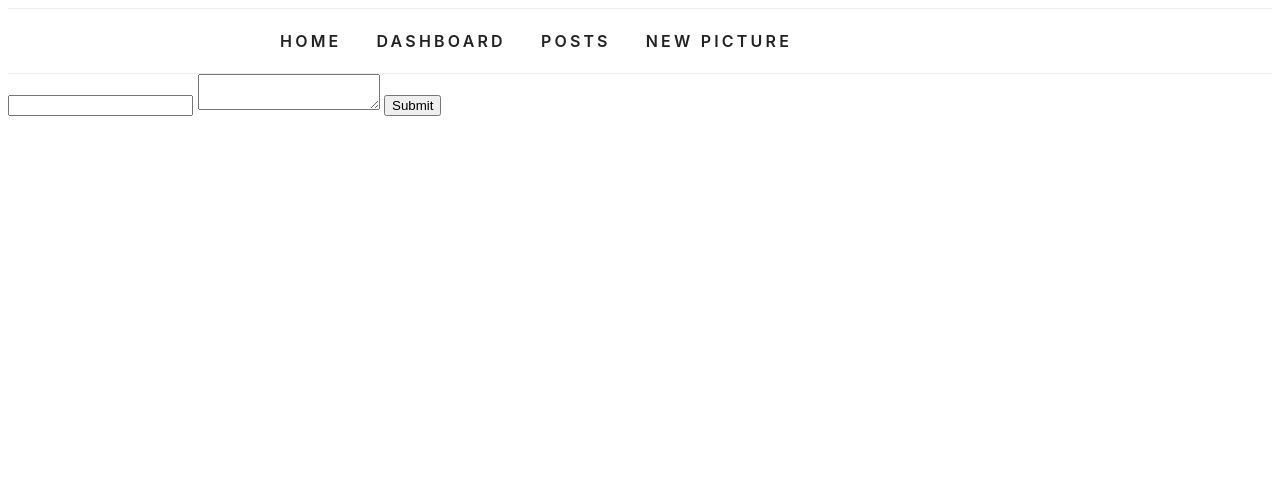
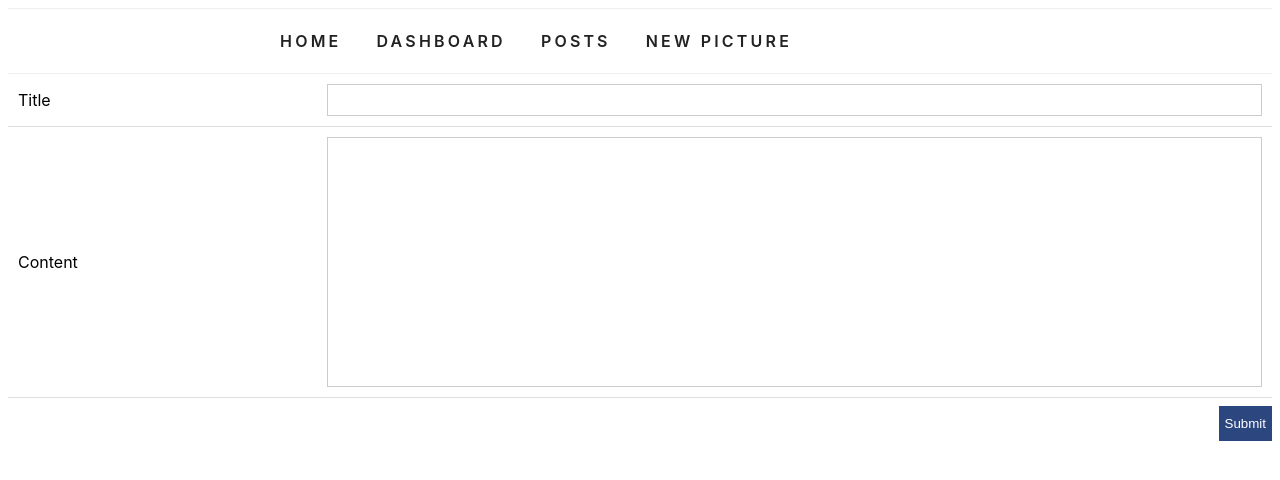
Before and after one commit to thesus/bokstaever, a Django app: page /dashboard/post/edit/ in a window 1280 px wide. Shown: the top 480 px of the page. Run offline with Django 3.2, Linux system fonts and the light colour scheme; data that the repository does not hold is empty; style sheets or scripts are compiled from the project's sources.

Commit message:
Basic styling for post edit/update page

```diff
--- a/src/bokstaever/static/css/dashboard.scss
+++ b/src/bokstaever/static/css/dashboard.scss
@@ -52,6 +52,7 @@ div.container {
 }
 
 table {
+    &.table {
         width: 100%;
         border-collapse: collapse;
 
@@ -63,14 +64,17 @@ table {
             border-bottom: 1px solid #ddd;
         }
 
+        .posts {
+            cursor: pointer;
+        }
+
+        &.table-list {
             tbody tr {
                 &:hover {
                     background-color: #f5f5f5
                 }
             }
-
-    .posts {
-        cursor: pointer;
+        }
     }
 }
 
@@ -97,3 +101,40 @@ table {
         }
     }
 }
+
+.btn {
+    &.btn-default {
+        background-color: rgb(44, 70, 127);
+        color: white;
+        border: none;
+        height: 35px;
+        cursor: pointer;
+        &:hover {
+            background-color: rgb(36, 57, 105);
+        }
+        margin-top: 8px;
+    }
+
+    &.btn-right {
+        float: right;
+    }
+}
+
+textarea {
+    width: 100%;
+    height: 250px;
+    resize: none;
+    box-sizing: border-box;
+    padding: 10px 15px;
+    border-radius: 0;
+    border: 1px solid #ccc;
+    font-family: $font-family-sans-serif;
+}
+
+input {
+    border-radius: 0;
+    border: 1px solid #ccc;
+    height: 30px;
+    width: 100%;
+    padding: 15px;
+}
--- a/src/dashboard/templates/dashboard/post/edit.html
+++ b/src/dashboard/templates/dashboard/post/edit.html
@@ -3,9 +3,17 @@
 {% block content %}
 <form id="editPost" v-on:submit.prevent="submitPost">
     {% csrf_token %}
-    <input v-model="post.headline">
-    <textarea v-model="post.text"></textarea>
-    <button type="submit">Submit</button>
+    <table class="table">
+        <tr>
+            <td>Title</td>
+            <td><input v-model="post.headline"></td>
+       </tr>
+       <tr>
+           <td>Content</td>
+           <td><textarea v-model="post.text"></textarea></td>
+       </tr>
+    </table>
+    <button class="btn btn-default btn-right" type="submit">Submit</button>
 </form>
 
 <script>
--- a/src/dashboard/templates/dashboard/post/list.html
+++ b/src/dashboard/templates/dashboard/post/list.html
@@ -2,7 +2,7 @@
 
 {% block content %}
 <div id="postList">
-    <table>
+    <table class="table table-list">
         <thead>
             <tr>
                 <th>ID</th>
```
Lines whose indentation alone changed are shown as unchanged.
